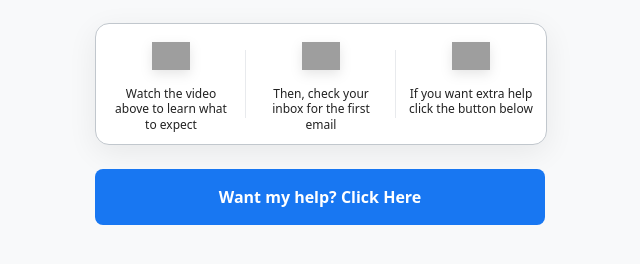
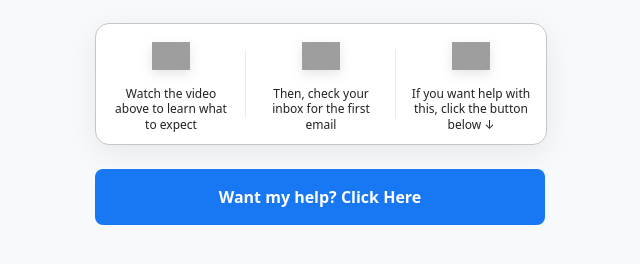
Before and after one commit to asherrobinsonfitness/asherrobinsonfitness.github.io, a PHP site: page /offer.php in a window 1280 px wide. Shown: the part 517-781 px from the top of the page, without its empty margins (319-959 px from the left). Run offline with PHP 8.4, Linux system fonts and the light colour scheme; grey boxes are pictures that could not be loaded.

Commit message:
Update offer.php

```diff
--- a/offer.php
+++ b/offer.php
@@ -1567,7 +1567,7 @@
                             </div>
                             <div class="benefit-item">
                                 <div class="benefit-icon"><img src="https://i.postimg.cc/jST0CQ2y/people.png" alt="Person icon"></div>
-                                <div class="benefit-text">If you want extra help click the button below</div>
+                                <div class="benefit-text">If you want help with this, click the button below ↓</div>
                             </div>
                         </div>
                     </div>
```
